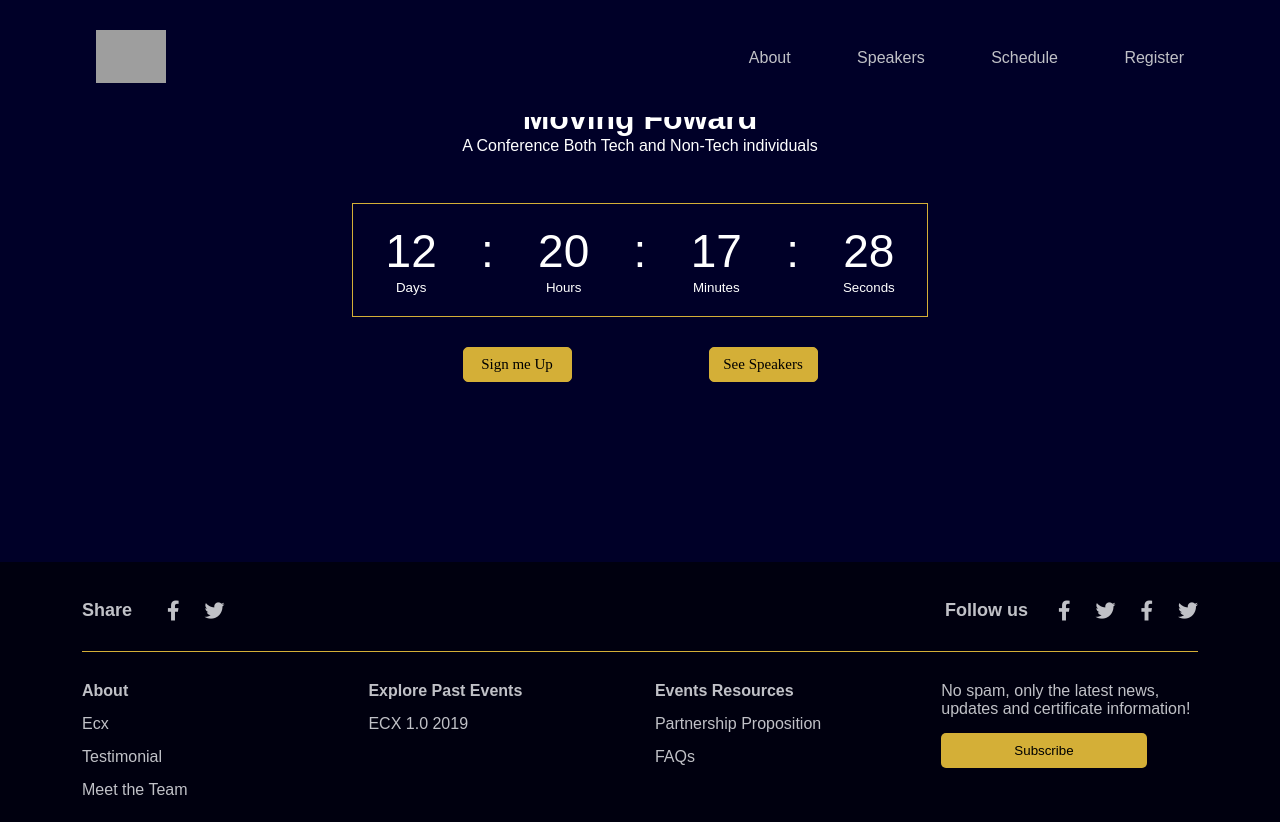
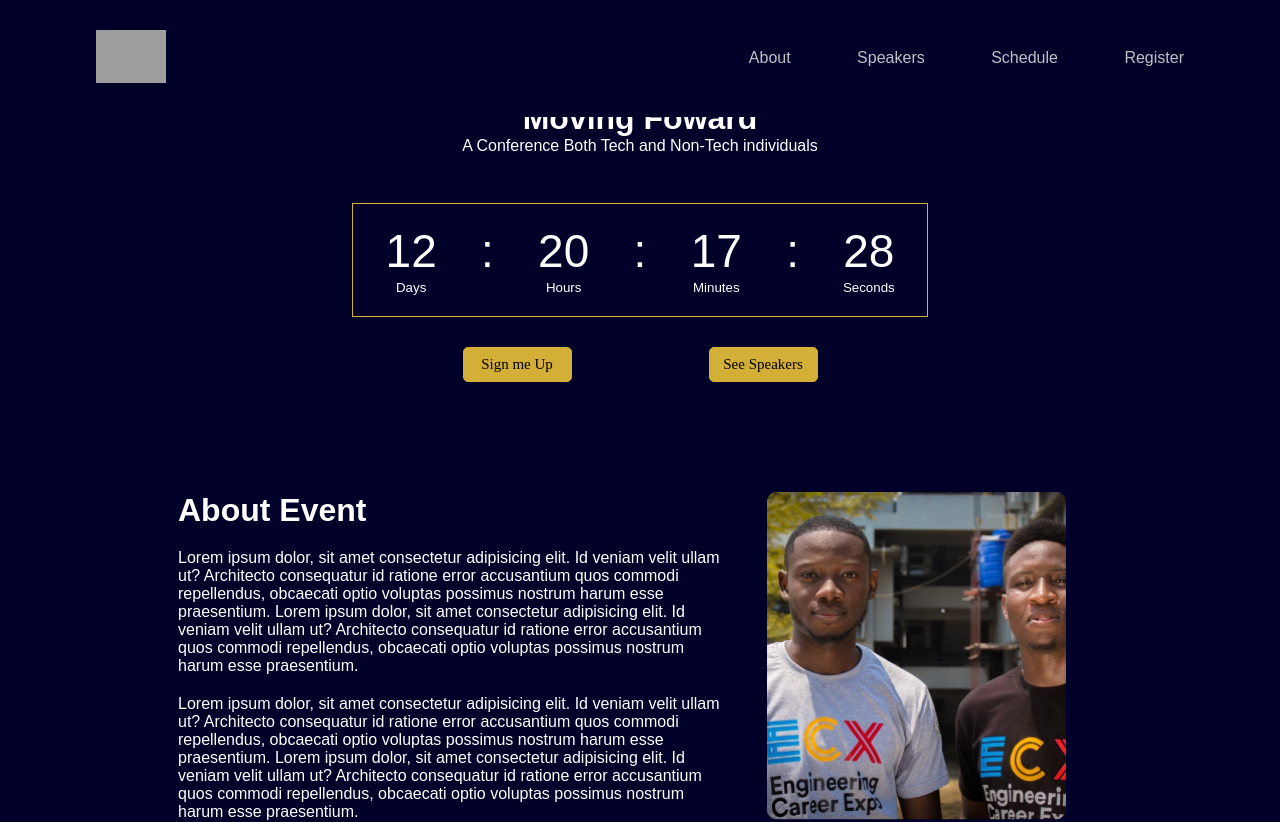
Before and after one commit to ECX-Unilag/mbele, a React (Create React App) app: page / in a window 1280 px wide. Shown: the top 822 px of the page. Built offline with nearby package versions, Linux system fonts and the light colour scheme; grey boxes are pictures that could not be loaded.

Commit message:
Update App.js

```diff
--- a/src/App.js
+++ b/src/App.js
@@ -2,6 +2,7 @@ import { BrowserRouter } from "react-router-dom";
 import Navbar from "./component/layout/navbar.component";
 import Hero from './component/Hero';
 import Footer from "./component/footer/footer.component";
+import AboutEvent from './component/AboutEvent'
 
 
 function App() {
@@ -10,6 +11,7 @@ function App() {
       <div className="App">
        <Navbar/>
        <Hero/>
+       <AboutEvent/>
        <Footer/>
       </div>
     </BrowserRouter>
```
